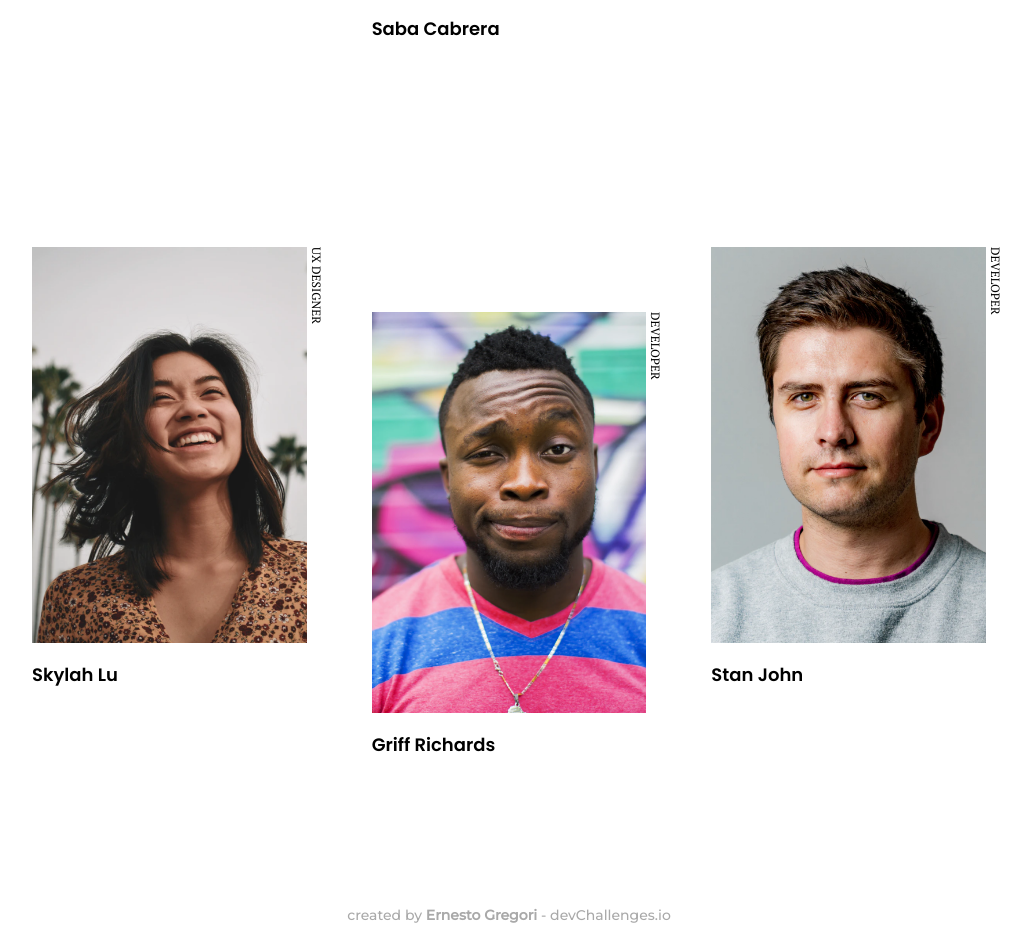
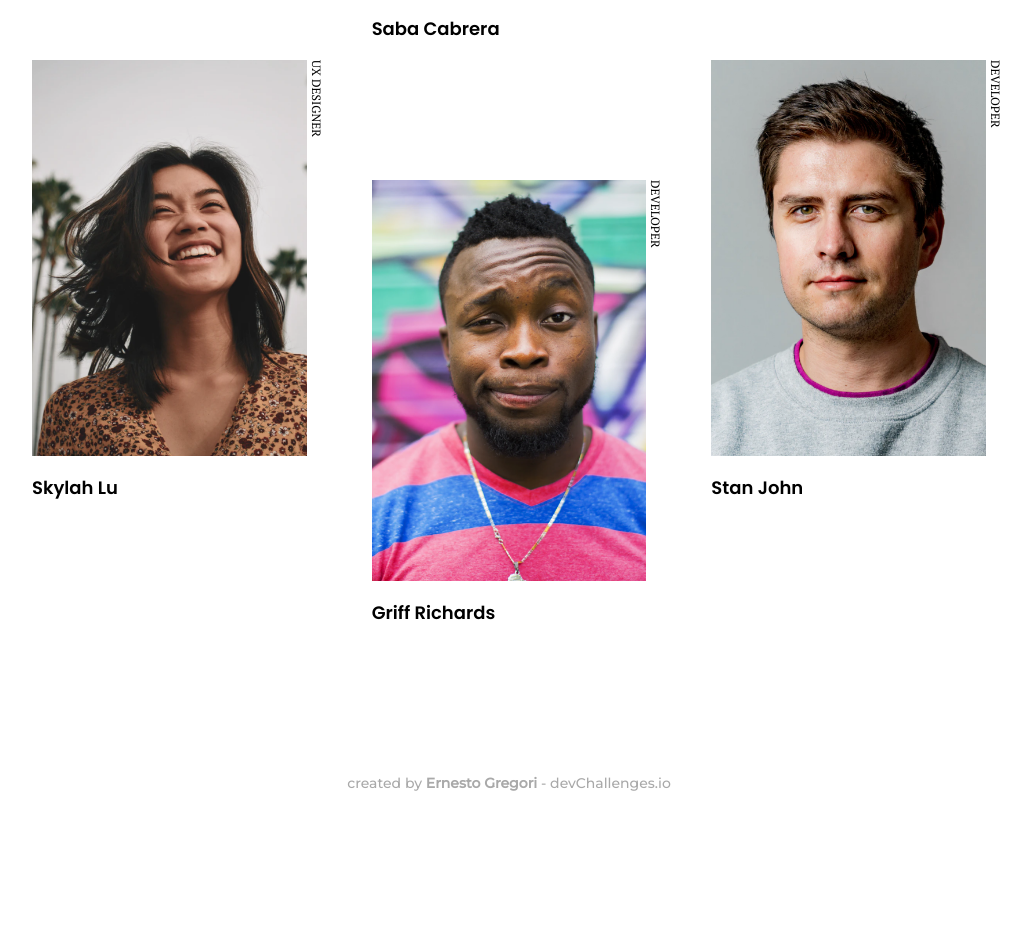
Before and after one commit to Ernesto-Gregori/devChalleges, a plain HTML site: page my-team-page-master/index.html in a window 1280 px wide. Shown: the part 883-1812 px from the top of the page, without its empty margins (131-1162 px from the left). After the commit the page ends 1691 px from the top, so only its background shows below. Drawn offline with Linux system fonts and the light colour scheme.

Commit message:
CSS file correction

```diff
--- a/my-team-page-master/css/styles.css
+++ b/my-team-page-master/css/styles.css
@@ -93,12 +93,12 @@ img {
     list-style: none;
     margin: 0;
     padding: 0;
-    gap: 6.4rem 2.65rem;
+    column-gap: 3rem;
 }
 @media (min-width: 1024px) {
     .galeria-imagenes{
     grid-template-columns: repeat(3, 1fr);
-    gap: 13.2rem 6.5rem;
+    column-gap: 6.5rem;
 
     }
 }
@@ -133,6 +133,9 @@ li:nth-child(even){
     padding-top: 5.5rem;
 }
 @media (min-width: 1024px) {
+    li:nth-child(even){
+        padding-top: 0rem;
+    }
     li:nth-child(3n + 2){
         padding-top: 12rem;
     }
```
